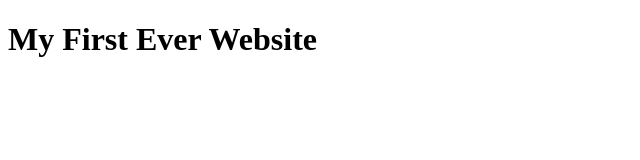
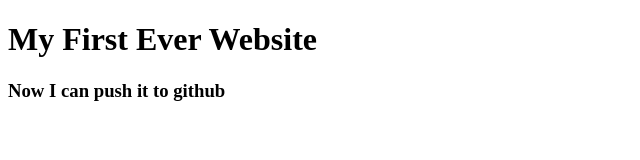
Before and after one commit to rakibdcn/MyFirstWebSite, a plain HTML site: page index.html in a window 1280 px wide. Shown: the whole page, without its empty margins (0-640 px from the left). Drawn offline with Linux system fonts and the light colour scheme.

Commit message:
learn how to push

```diff
--- a/index.html
+++ b/index.html
@@ -7,5 +7,6 @@
 </head>
 <body>
     <h1>My First Ever Website</h1>
+    <h3> Now I can push it to github</h3>
 </body>
 </html>
```
